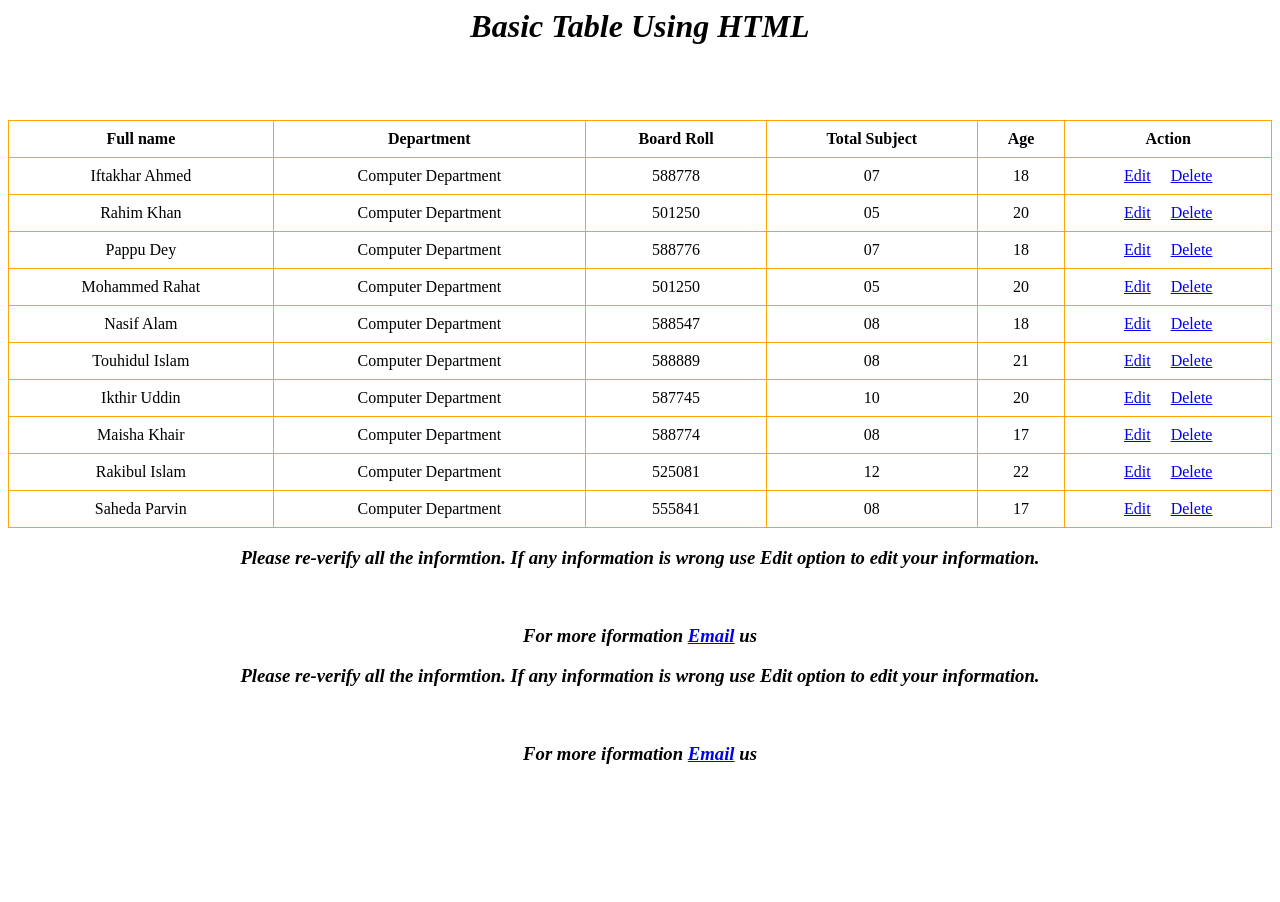
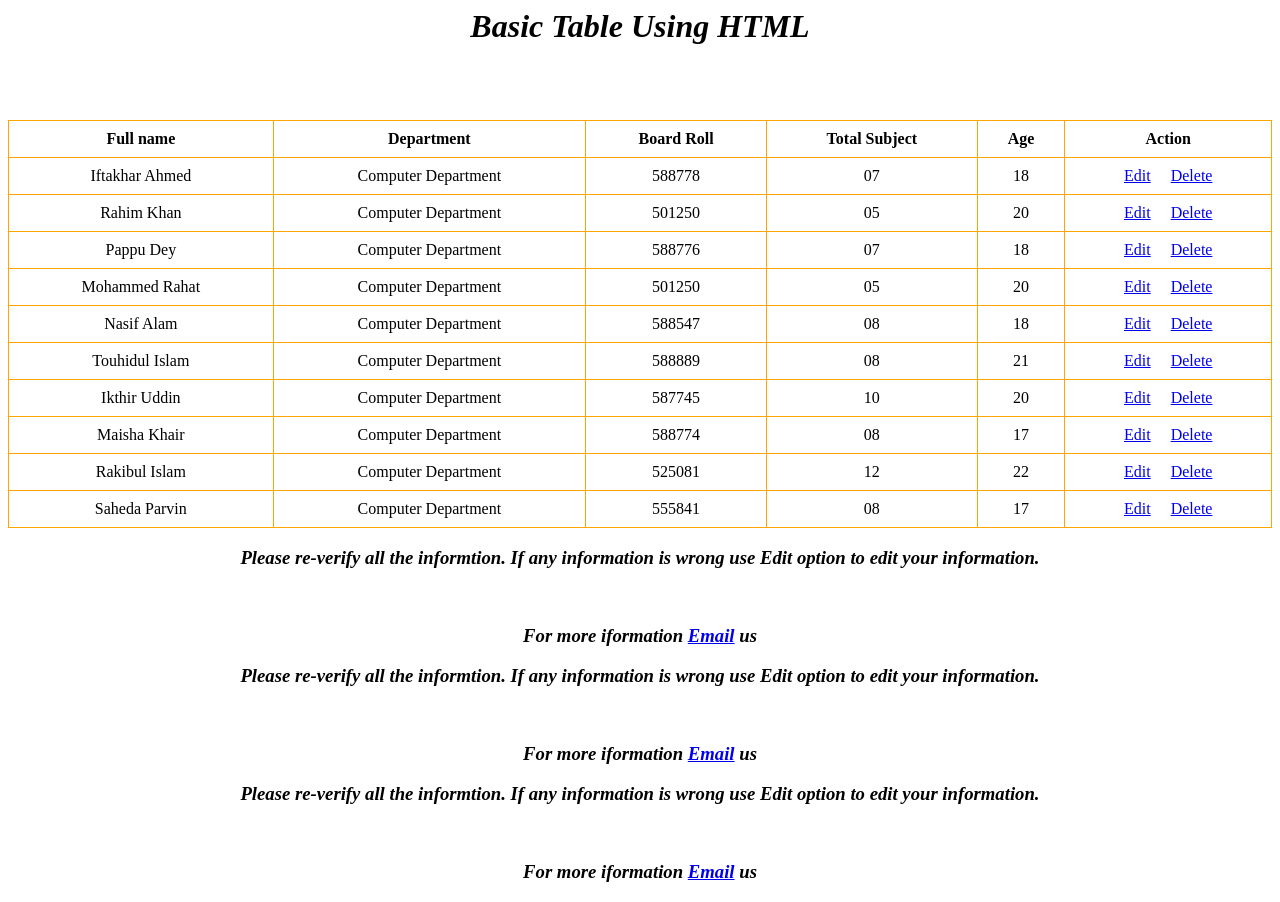
Before and after one commit to iftakharahmed/basic-table, a plain HTML site: page index.html in a window 1280 px wide. Before the commit the page ends 800 px from the top, so only its background shows below. Drawn offline with Linux system fonts and the light colour scheme.

Commit message:
Basic Changes for Demo

```diff
--- a/index.html
+++ b/index.html
@@ -143,6 +143,10 @@
 	<h3 style="text-align:center"><i>Please re-verify all the informtion. If any information is wrong use Edit option to edit your information.</i></h3>
 					<br>
 	<h3 style="text-align:center"><i>For more iformation <a href="mailto: testmail@gmail.com">Email<a> us</i></h3>
+
+	<h3 style="text-align:center"><i>Please re-verify all the informtion. If any information is wrong use Edit option to edit your information.</i></h3>
+					<br>
+	<h3 style="text-align:center"><i>For more iformation <a href="mailto: testmail@gmail.com">Email<a> us</i></h3>
 </body>
 
 </html>
```
